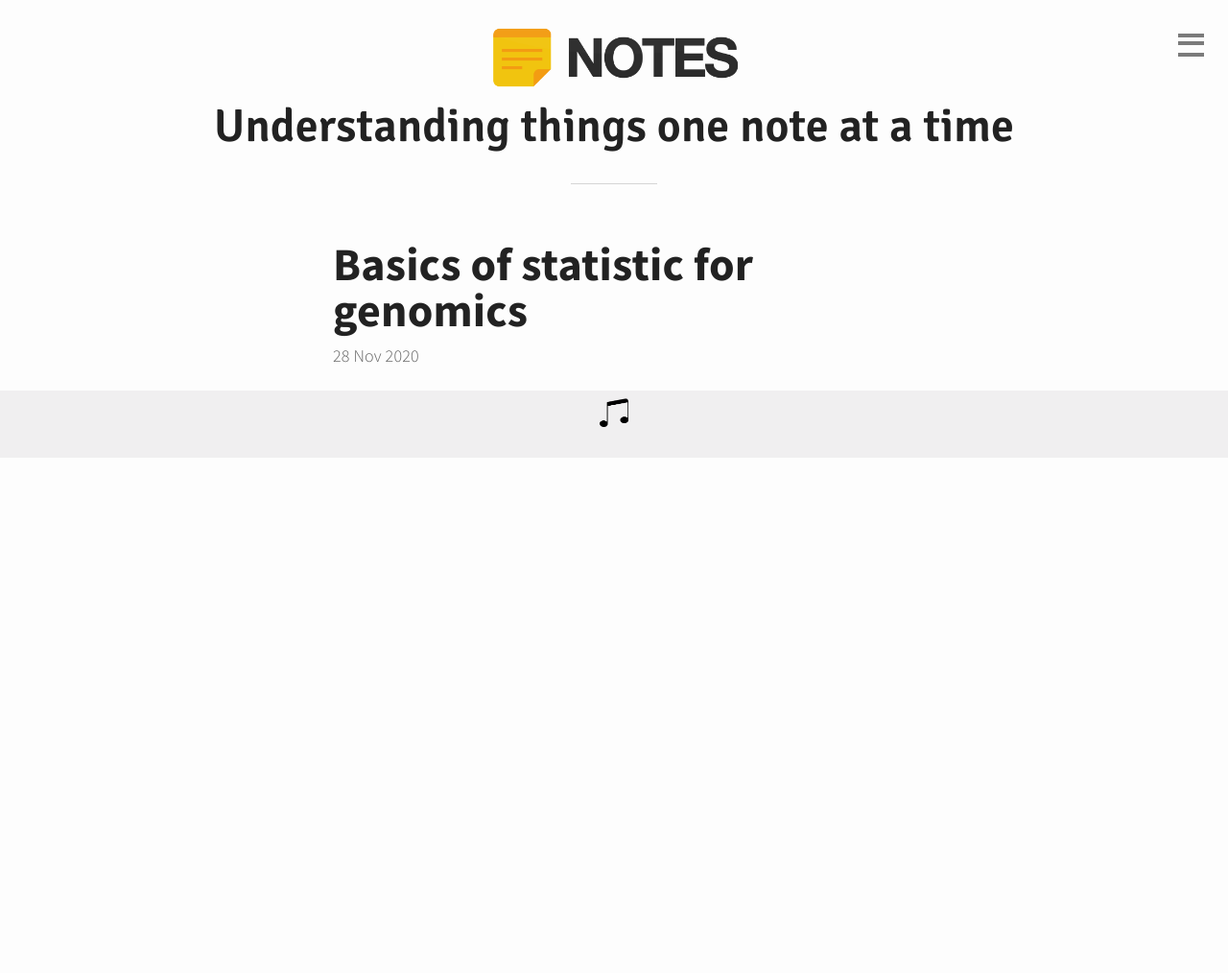
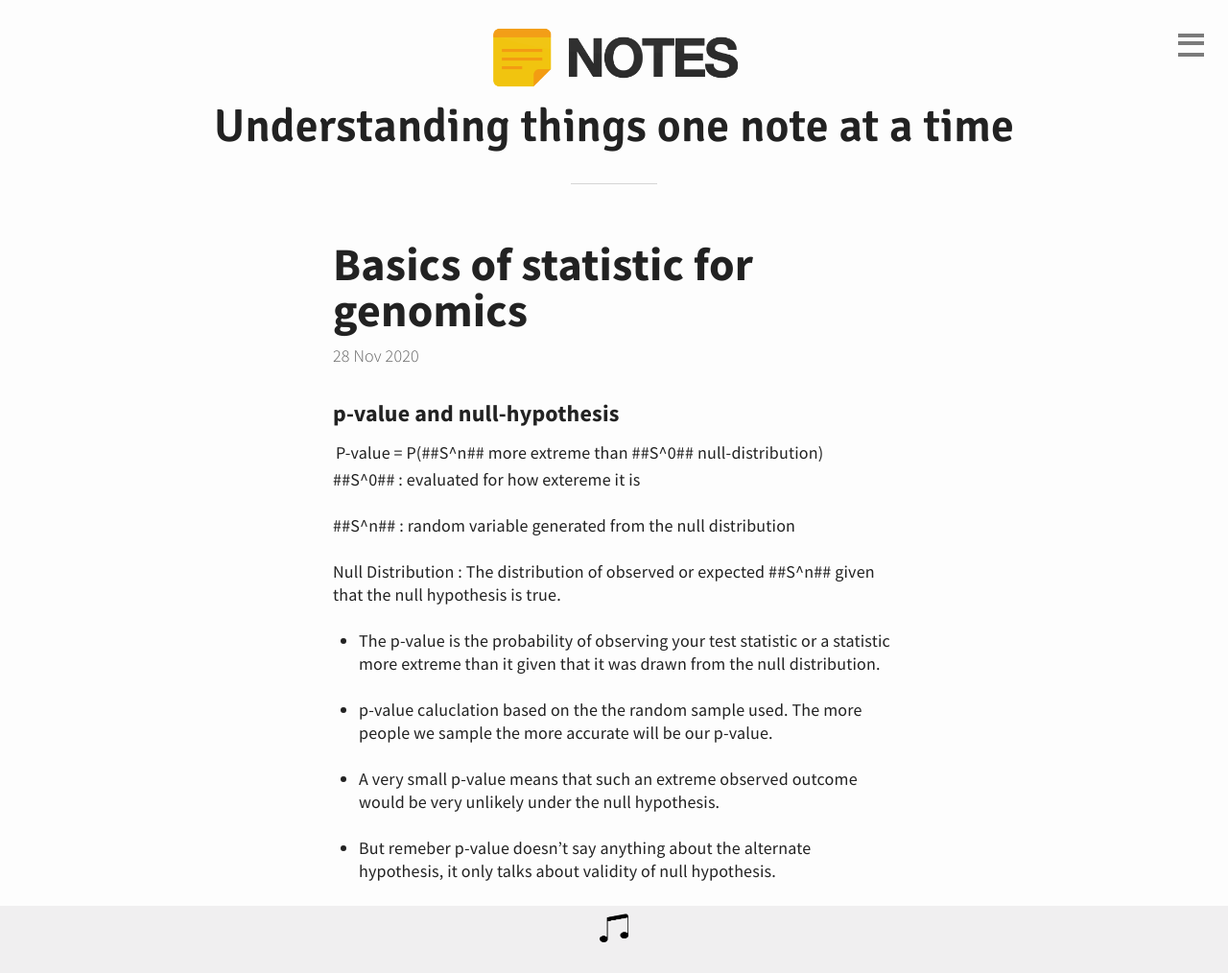
Before and after one commit to webhash/webhash.github.io, a Jekyll site: the page built from _posts/2020-11-28-basics-of-stats-for-genomics.md, in a window 1280 px wide. Shown: the whole page at 96% size. Built offline with Jekyll 4.4.1, drawn with Linux system fonts in a browser that asks for light colours; before the commit the page ends 900 px from its top, so only the background shows below that.

Commit message:
Update 2020-11-28-basics-of-stats-for-genomics.md

```diff
--- a/_posts/2020-11-28-basics-of-stats-for-genomics.md
+++ b/_posts/2020-11-28-basics-of-stats-for-genomics.md
@@ -1,3 +1,23 @@
 ---
 title: Basics of statistic for genomics
 ---
+
+### p-value and null-hypothesis
+
+
+P-value = P(##S^n## more extreme than ##S^0## | null-distribution)
+
+##S^0## : evaluated for how extereme it is
+
+##S^n## : random variable generated from the null distribution
+
+Null Distribution : The distribution of observed or expected ##S^n## given that the null hypothesis is true.
+
+
+- The p-value is the probability of observing your test statistic or a statistic more extreme than it given that it was drawn from the null distribution.
+
+- p-value caluclation based on the the random sample used. The more people we sample the more accurate will be our p-value.
+
+- A very small p-value means that such an extreme observed outcome would be very unlikely under the null hypothesis.
+
+- But remeber p-value doesn't say anything about the alternate hypothesis, it only talks about validity of null hypothesis.
```
